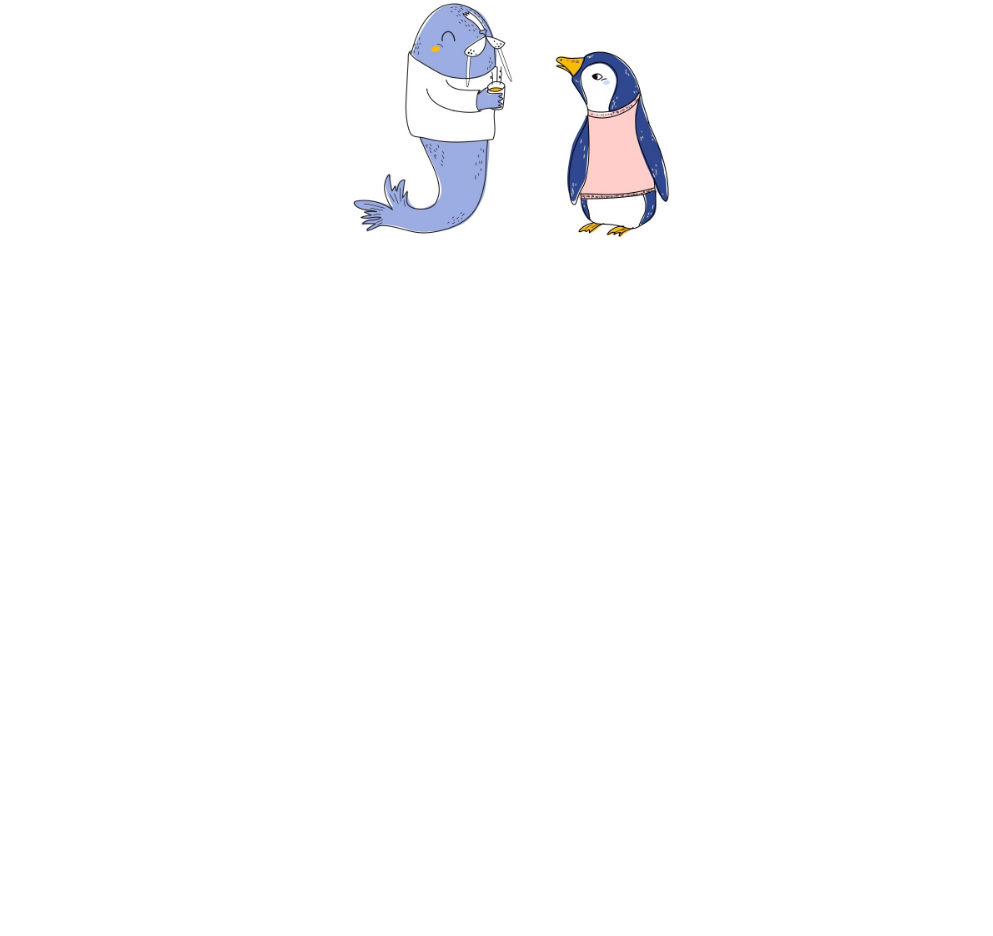
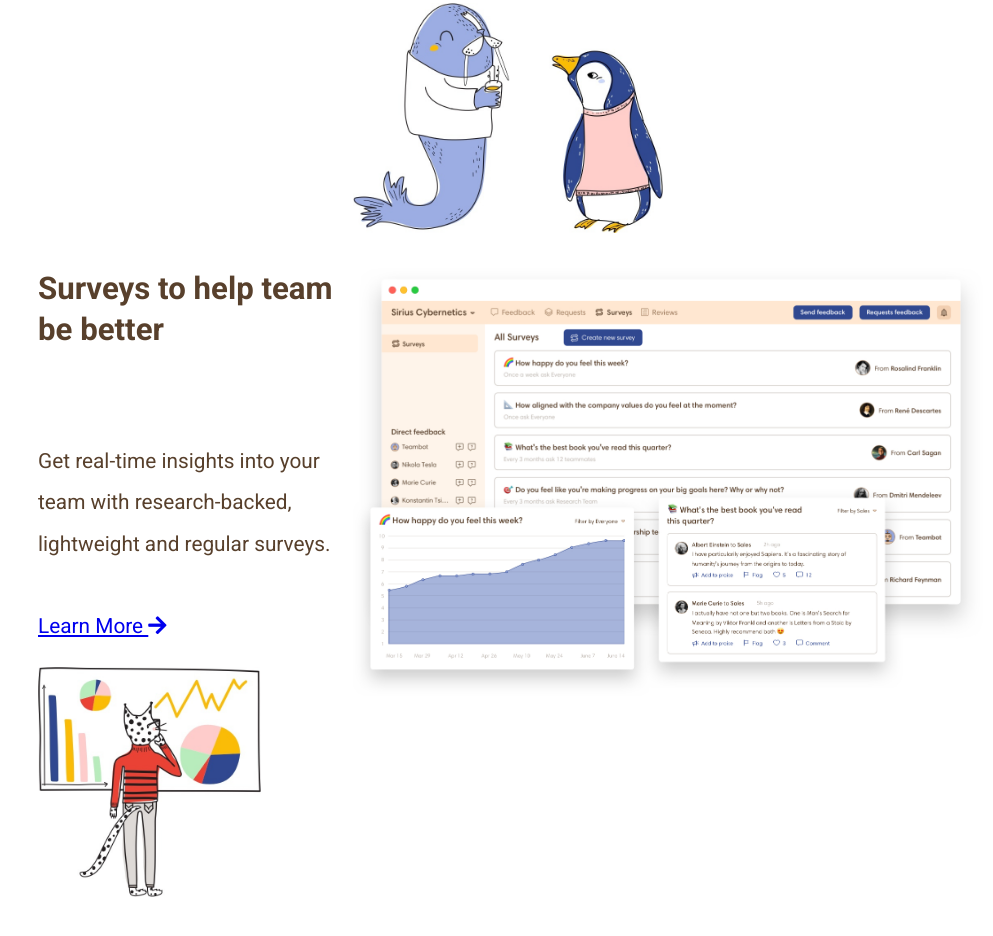
Before and after one commit to williamtruppi/node-sass-teambit, a website: page index.html in a window 1280 px wide. Shown: the part 2614-3550 px from the top of the page, without its empty margins (287-1280 px from the left). Before the commit the page ends 3244 px from the top, so only its background shows below. Drawn offline with nearby package versions, Linux system fonts and the light colour scheme; files whose address does not match are found by name.

Commit message:
seconda section - seconda parte completata

```diff
--- a/index.html
+++ b/index.html
@@ -155,6 +155,21 @@
           </div>
         </div>
         <!-- chiusura feedback -->
+
+        <!-- apertura surveys -->
+        <div class="box_container surveys d-flex">
+          <div class="card_info">
+            <h1>Surveys to help team be better</h1>
+            <p>Get real-time insights into your team with research-backed, lightweight and regular surveys.</p>
+            <a href="#">Learn More <i class="fas fa-arrow-right"></i></a>
+            <img src="dist/img/insights.jpg" alt="">
+          </div>
+          <div class="card_img">
+            <img src="dist/img/employee-survey.jpg" alt="">
+          </div>
+        </div>
+        <!-- chiusura surveys -->
+
       </section>
       <!-- chiusura second_section -->
 
--- a/src/Partials/_main.scss
+++ b/src/Partials/_main.scss
@@ -55,9 +55,11 @@ main{
 
     .box_container{
       width: 100%;
+      margin-bottom: 20px;
 
       .card_img{
         width: 50%;
+        height: fit-content;
 
         img{
           width: 100%;
@@ -66,6 +68,7 @@ main{
 
       .card_info{
         width: 25%;
+        height: fit-content;
         color: $font_color;
         font-size: 1.3em;
         line-height: 2em;
@@ -76,9 +79,13 @@ main{
 
         img{
           margin-top: 20px;
-          height: 23%;
+          height: 230px;
         }
       }
     }
+
+    .box_container.surveys{
+      justify-content: flex-end;
+    }
   }
 }
```
Also changed, not shown: dist/css/style.css.
